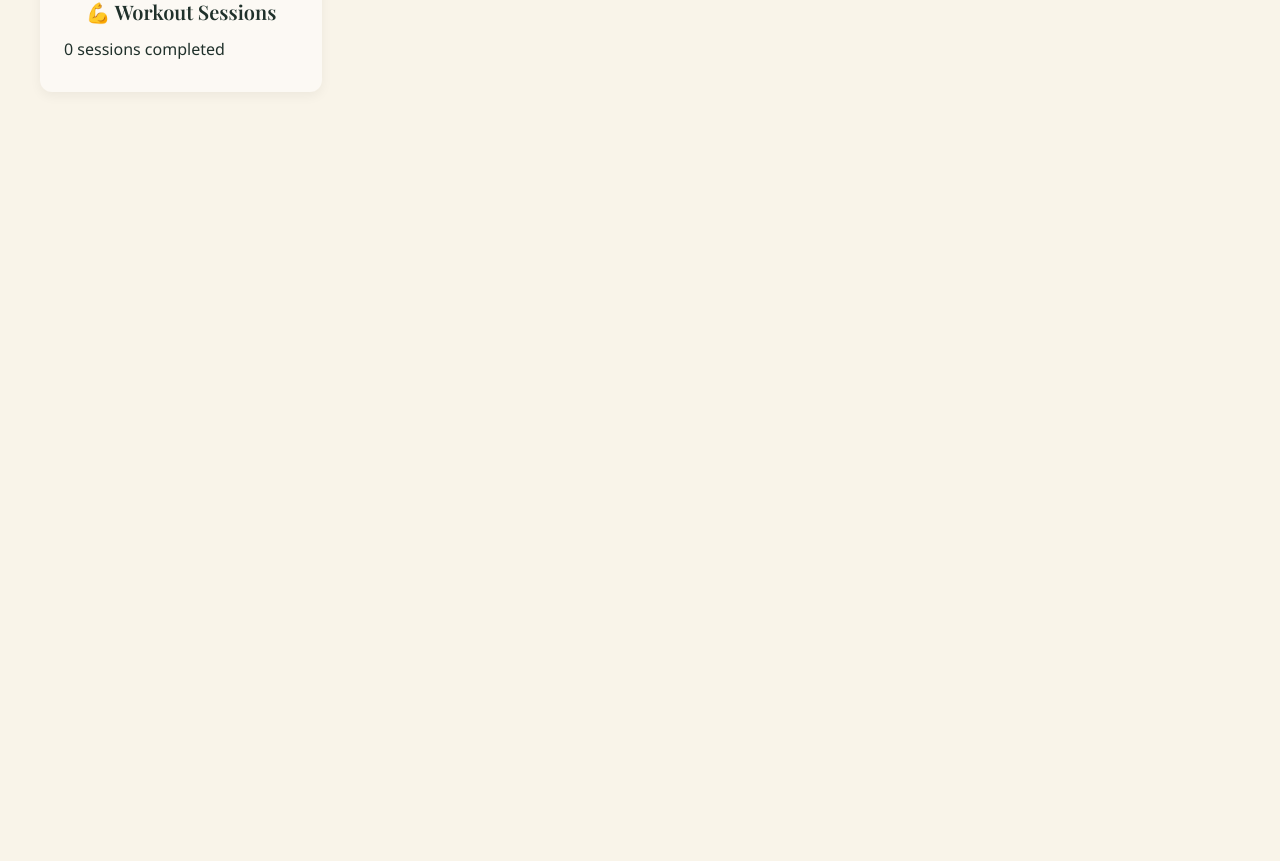
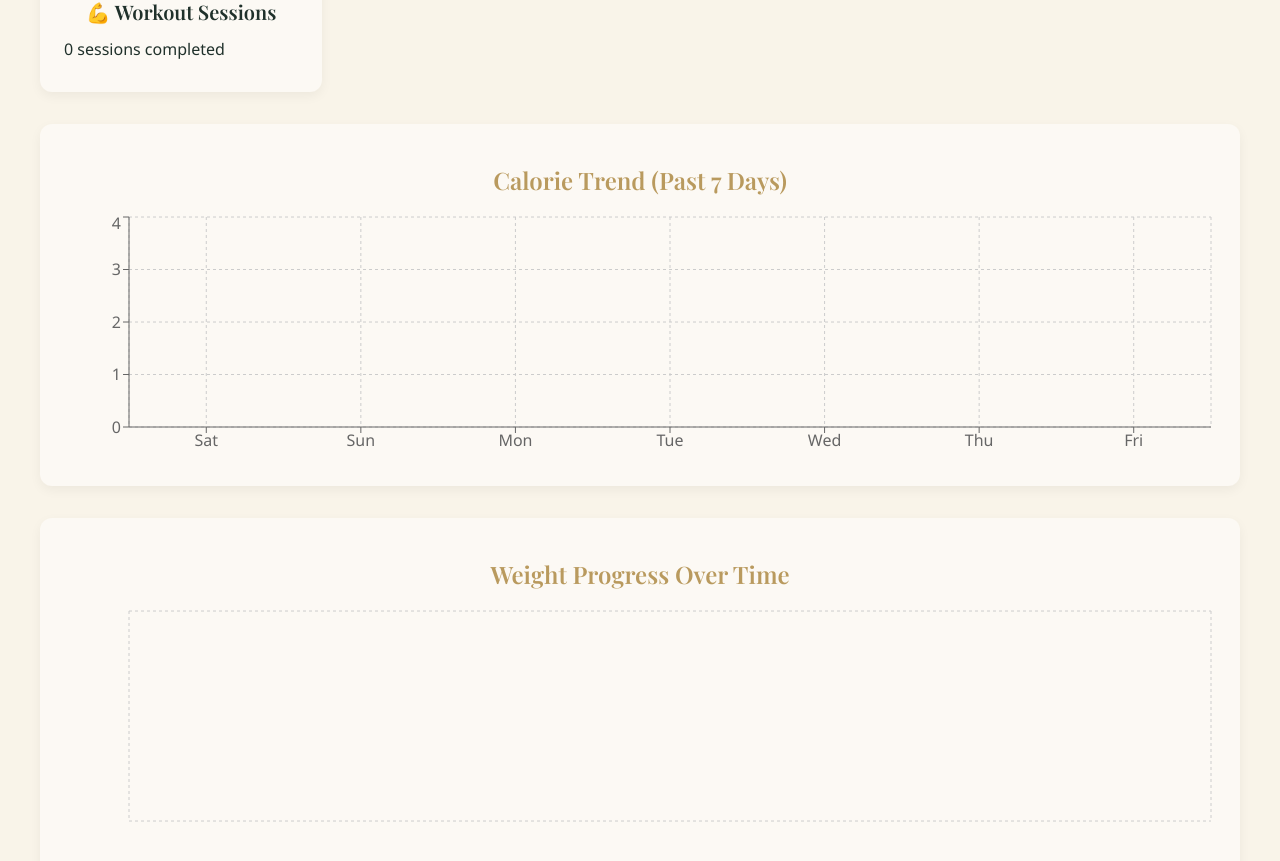
Before and after one commit to Annayingyang/my-fitness, a React (Create React App) app: page /dashboard in a window 1280 px wide. Shown: the part 359-1220 px from the top of the page. Before the commit the page ends 800 px from the top, so only its background shows below. Built offline with nearby package versions, Linux system fonts and the light colour scheme.

Commit message:
Content & Enhancement
 Added more Dashboard elements
1. charts, calorie trends,

```diff
--- a/package.json
+++ b/package.json
@@ -12,6 +12,7 @@
     "react-dom": "^19.1.0",
     "react-router-dom": "^7.6.0",
     "react-scripts": "5.0.1",
+    "recharts": "^2.15.3",
     "web-vitals": "^2.1.4"
   },
   "scripts": {
--- a/src/Styling/Dashboard.css
+++ b/src/Styling/Dashboard.css
@@ -90,3 +90,18 @@ progress::-webkit-progress-value {
   background-color: #B99A5E;
   border-radius: 8px;
 }
+
+.dashboard-chart {
+  background-color: #FCF9F4;
+  padding: 1.5rem;
+  border-radius: 12px;
+  margin-top: 2rem;
+  box-shadow: 0 4px 12px rgba(0, 0, 0, 0.05);
+}
+
+.dashboard-chart h2 {
+  font-family: 'Playfair Display', serif;
+  font-weight: 600;
+  color: #B99A5E;
+  margin-bottom: 1rem;
+}
--- a/src/context/GoalContext.js
+++ b/src/context/GoalContext.js
@@ -5,6 +5,10 @@ export const GoalContext = createContext();
 export function GoalProvider({ children }) {
   const [goals, setGoals] = useState([]);
   const [achievements, setAchievements] = useState([]);
+  const [weightHistory, setWeightHistory] = useState(() => {
+    const stored = localStorage.getItem('weightHistory');
+    return stored ? JSON.parse(stored) : [];
+  });
 
   // Load saved goals and achievements from Local Storage on mount
   useEffect(() => {
@@ -24,10 +28,21 @@ export function GoalProvider({ children }) {
     localStorage.setItem('achievements', JSON.stringify(achievements));
   }, [achievements]);
 
+  // Save weight history to Local Storage
+  useEffect(() => {
+    localStorage.setItem('weightHistory', JSON.stringify(weightHistory));
+  }, [weightHistory]);
+
   const addGoal = (newGoal) => {
     if (newGoal.type === 'weight') {
       const updatedGoals = goals.filter(goal => goal.type !== 'weight');
       setGoals([...updatedGoals, newGoal]);
+
+      // Log starting weight
+      setWeightHistory(prev => [...prev, {
+        weight: newGoal.current,
+        date: new Date().toISOString()
+      }]);
     } else {
       setGoals([...goals, newGoal]);
     }
@@ -44,13 +59,17 @@ export function GoalProvider({ children }) {
   };
 
   const updateCurrentWeight = (newWeight) => {
+    const timestamp = new Date().toISOString();
+
     const updatedGoals = goals.map(goal => {
       if (goal.type === 'weight' && !goal.completed) {
         return { ...goal, current: parseFloat(newWeight) };
       }
       return goal;
     });
+
     setGoals(updatedGoals);
+    setWeightHistory(prev => [...prev, { weight: parseFloat(newWeight), date: timestamp }]);
   };
 
   return (
@@ -61,6 +80,7 @@ export function GoalProvider({ children }) {
         achievements,
         markGoalComplete,
         updateCurrentWeight,
+        weightHistory
       }}
     >
       {children}
--- a/src/pages/Dashboard.jsx
+++ b/src/pages/Dashboard.jsx
@@ -5,11 +5,22 @@ import { GoalContext } from '../context/GoalContext';
 import { WorkoutContext } from '../context/WorkoutContext';
 import { ProfileContext } from '../context/ProfileContext';
 import { motion } from 'framer-motion';
+import {
+  BarChart,
+  Bar,
+  LineChart,
+  Line,
+  XAxis,
+  YAxis,
+  Tooltip,
+  CartesianGrid,
+  ResponsiveContainer
+} from 'recharts';
 import '../Styling/Dashboard.css';
 
 function Dashboard() {
   const { meals } = useContext(FoodContext);
-  const { goals, achievements } = useContext(GoalContext);
+  const { goals, achievements, weightHistory } = useContext(GoalContext);
   const { workoutSessions } = useContext(WorkoutContext);
   const { user } = useContext(ProfileContext);
 
@@ -29,6 +40,24 @@ function Dashboard() {
     : null;
   const recentAchievement = achievements.length ? achievements[achievements.length - 1] : null;
   const totalSessions = Object.values(workoutSessions).reduce((sum, val) => sum + val, 0);
+
+  // Calories (last 7 days)
+  const last7Days = [...Array(7)].map((_, i) => {
+    const date = new Date();
+    date.setDate(date.getDate() - i);
+    const dateStr = date.toLocaleDateString('en-CA');
+    const dayName = date.toLocaleDateString('en-US', { weekday: 'short' });
+    const dailyCalories = meals
+      .filter((m) => m.date === dateStr)
+      .reduce((sum, m) => sum + m.calories, 0);
+    return { name: dayName, calories: dailyCalories };
+  }).reverse();
+
+  // Format weight history for chart
+  const formattedWeights = weightHistory.map(entry => ({
+    date: new Date(entry.date).toLocaleDateString('en-CA'),
+    weight: entry.weight
+  }));
 
   if (loading) return <p style={{ textAlign: 'center', marginTop: '2rem' }}>Loading your dashboard...</p>;
 
@@ -99,6 +128,34 @@ function Dashboard() {
           <motion.p initial={{ scale: 0.8 }} animate={{ scale: 1 }}>{totalSessions} sessions completed</motion.p>
         </Link>
       </div>
+
+      {/* Calorie Trend Chart */}
+      <div className="dashboard-chart">
+        <h2 style={{ textAlign: 'center' }}>Calorie Trend (Past 7 Days)</h2>
+        <ResponsiveContainer width="100%" height={250}>
+          <BarChart data={last7Days}>
+            <CartesianGrid strokeDasharray="3 3" />
+            <XAxis dataKey="name" />
+            <YAxis />
+            <Tooltip />
+            <Bar dataKey="calories" fill="#B99A5E" radius={[6, 6, 0, 0]} />
+          </BarChart>
+        </ResponsiveContainer>
+      </div>
+
+      {/* Weight Line Chart */}
+      <div className="dashboard-chart">
+        <h2 style={{ textAlign: 'center' }}>Weight Progress Over Time</h2>
+        <ResponsiveContainer width="100%" height={250}>
+          <LineChart data={formattedWeights}>
+            <CartesianGrid strokeDasharray="3 3" />
+            <XAxis dataKey="date" />
+            <YAxis />
+            <Tooltip />
+            <Line type="monotone" dataKey="weight" stroke="#3a6b34" strokeWidth={2} />
+          </LineChart>
+        </ResponsiveContainer>
+      </div>
     </div>
   );
 }
```
Also changed, not shown: 1 other file (tests, documents, lock files or other folders). Lines whose indentation alone changed are shown as unchanged.
